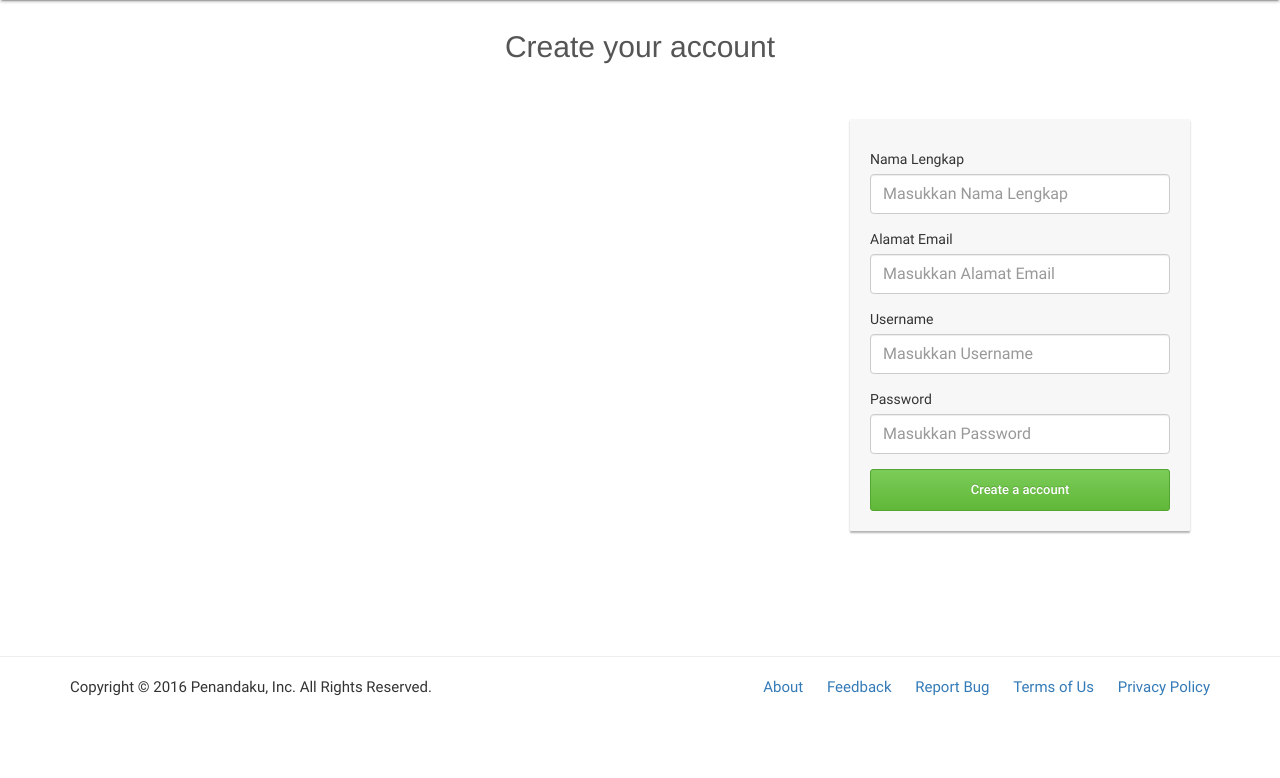
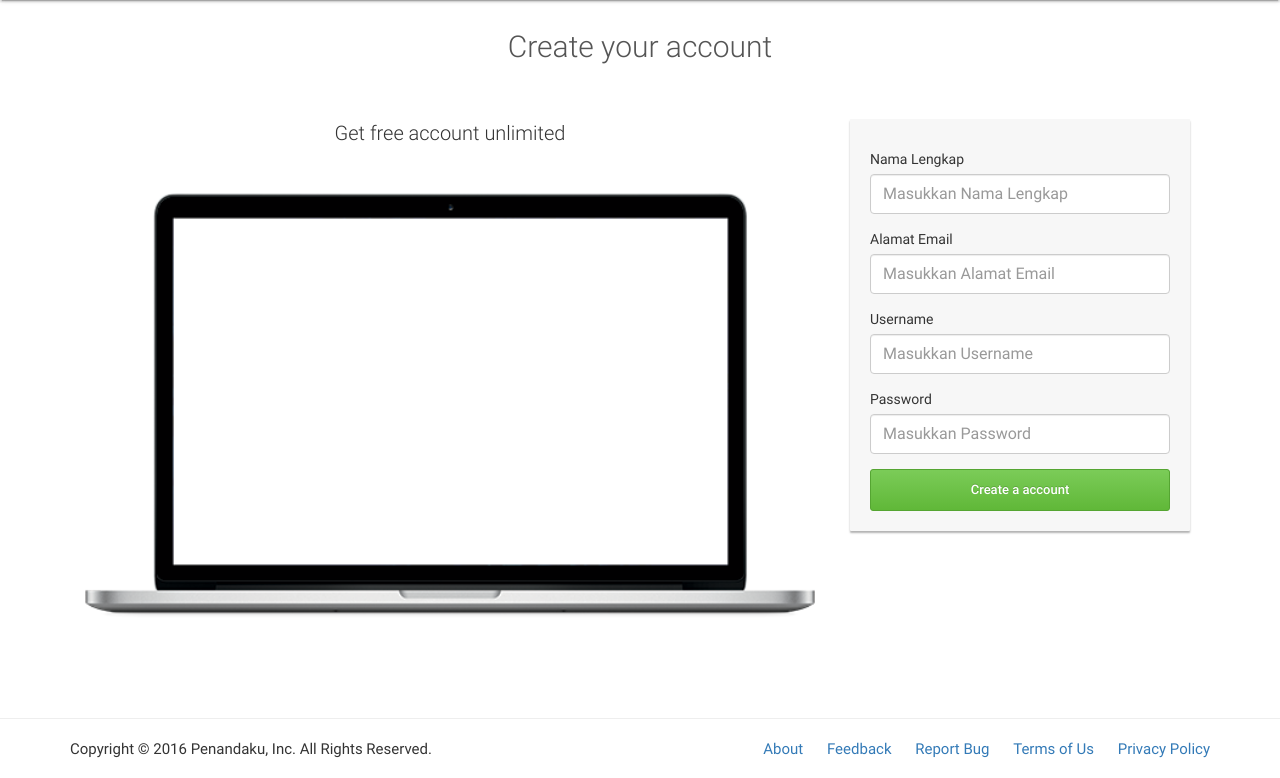
Before and after one commit to penandaku/penandaku-v2, a CodeIgniter app: page /penandaku-v2/index.php/join/index in a window 1280 px wide. Shown: the part 64-842 px from the top of the page. Before the commit the page ends 760 px from the top, so only its background shows below. Run offline with CodeIgniter, Linux system fonts and the light colour scheme; some libraries are stand-ins or nearby versions.

Commit message:
add image sign up

```diff
--- a/app/views/layout/users/join/form_join.php
+++ b/app/views/layout/users/join/form_join.php
@@ -1,10 +1,14 @@
 <div class="container">
   <div class="row">
-    <div class="text-center" style="text-align: center;color: #555;font-size: 30px;font-weight: 300;margin-top: 50px;margin-bottom: 50px;">
+    <div class="text-center" style="text-align: center;color: #555;font-size: 30px;font-weight: 300;margin-top: 50px;margin-bottom: 50px;font-family:Roboto">
       Create your account
     </div>
     <div class="col-md-12">
       <div class="col-md-8">
+        <div class="text-sign" style="font-family:Roboto;font-weight:300;font-size:20px;text-align:center;margin-bottom:45px">
+          Get free account unlimited
+        </div>
+        <img src="<?php print cdn('img/laptop-penandaku.png')?>" style="width:100%;">
       </div>
       <div class="col-md-4">
         <div class="card-login" style="font-family:'Roboto'">
```
Also changed, not shown: app/views/layout/home/pages/about.php (+7 -4 lines), cdn/img/laptop-penandaku.png (added).
